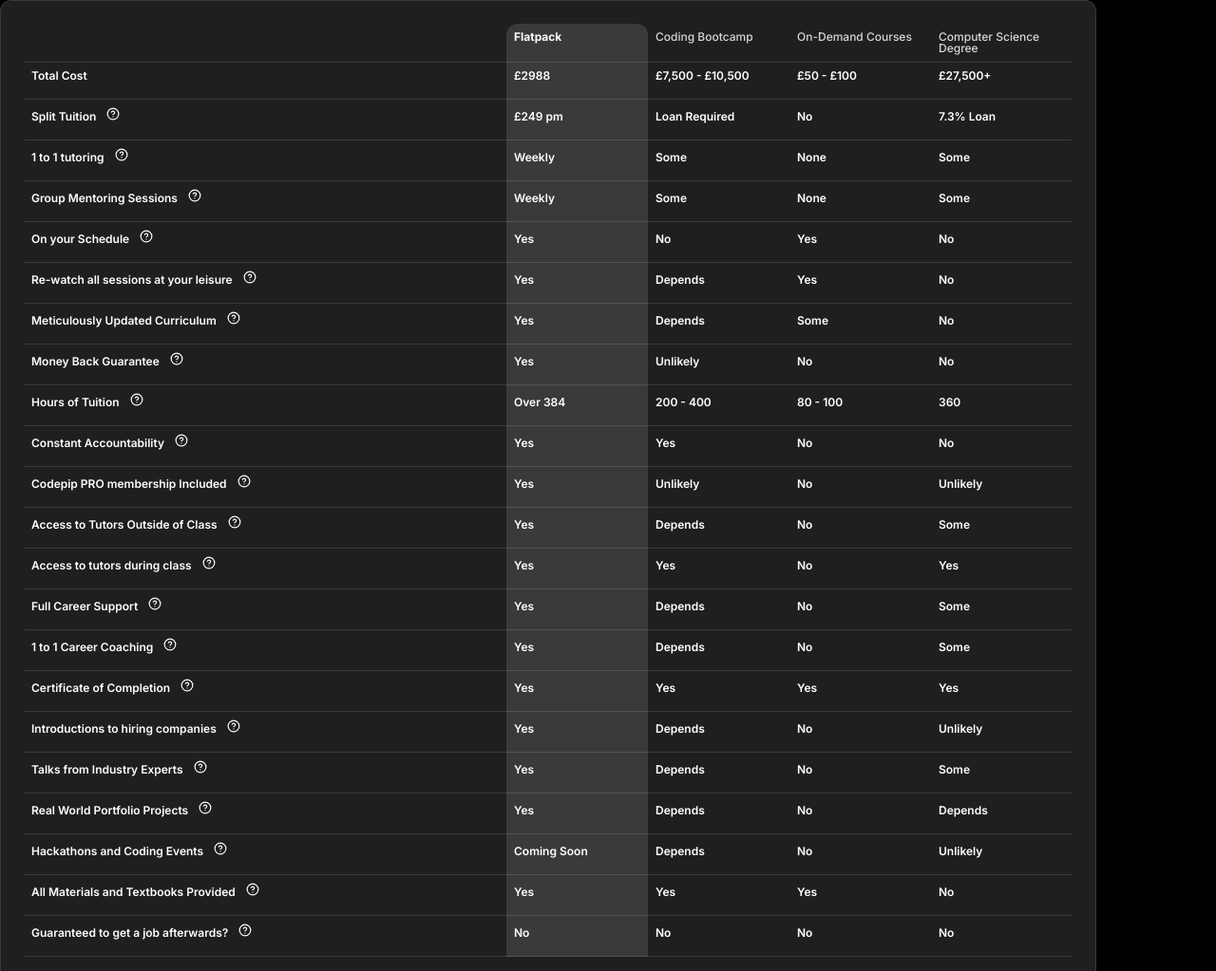
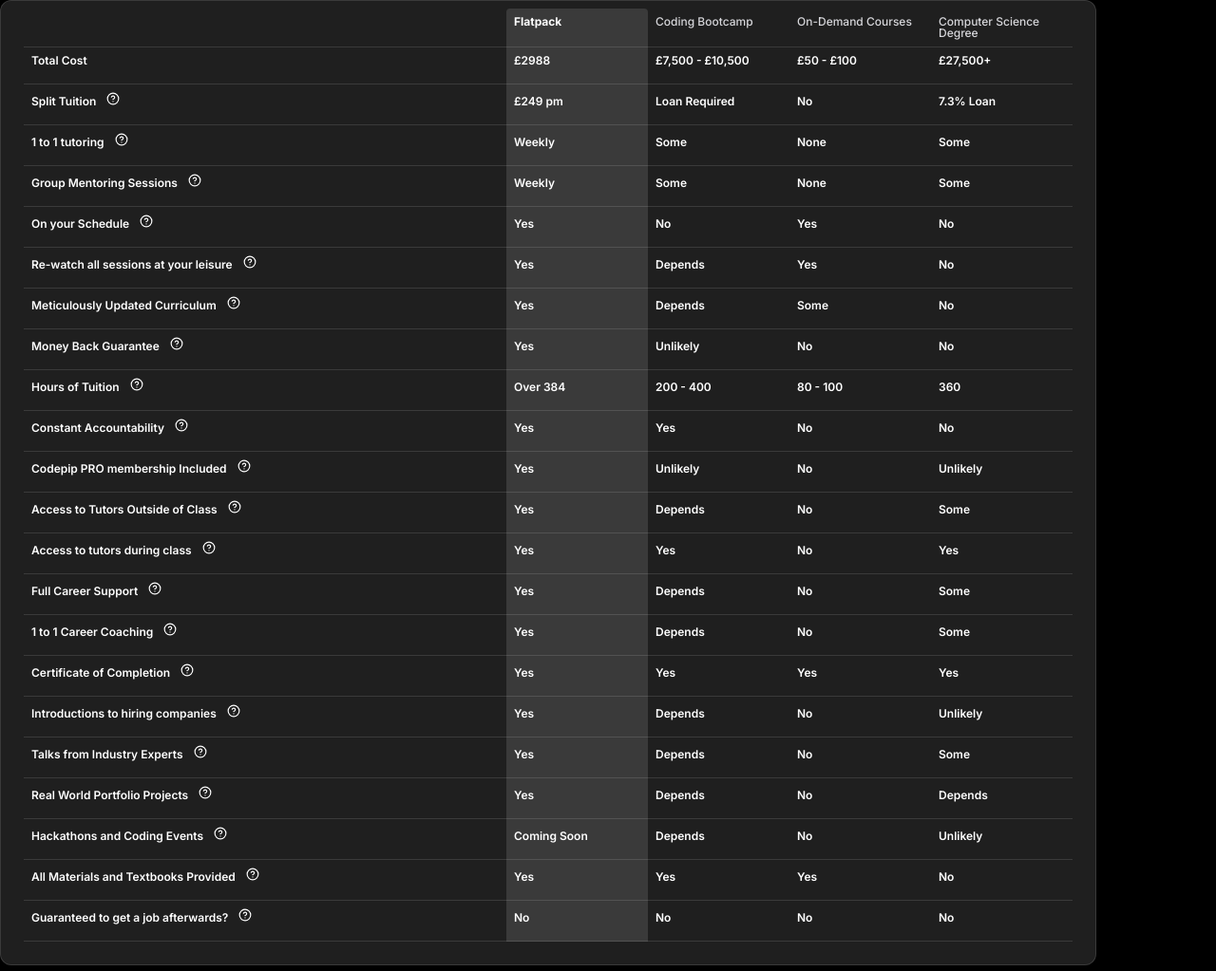
Before and after one commit to Jompra/comparisson-table, a plain HTML site: page index.html in a window 1280 px wide. Shown: the top 1023 px of the page at 95% size. Drawn offline with Linux system fonts and the light colour scheme.

Commit message:
fix padding and corner radius

```diff
--- a/styles/main.css
+++ b/styles/main.css
@@ -10,6 +10,7 @@
     border: 1px solid rgba(255, 255, 255, 0.12);
     max-width: 1104px;
     padding: 24px;
+    padding-top: 8px;
     border-radius: 12px;
     /* background: radial-gradient(circle, rgba(242, 104, 26, 0.2) 0%, rgba(242, 104, 26, 0) 100%); */
     background-color: #FFFFFF1F;
@@ -61,7 +62,7 @@
 .tableHead td:nth-of-type(2){
     font-weight: bold;
     color: #FFFFFF;
-    border-radius: 12px 12px 0 0;
+    border-radius: 4px 4px 0 0;
 }
 
 td img {
```
